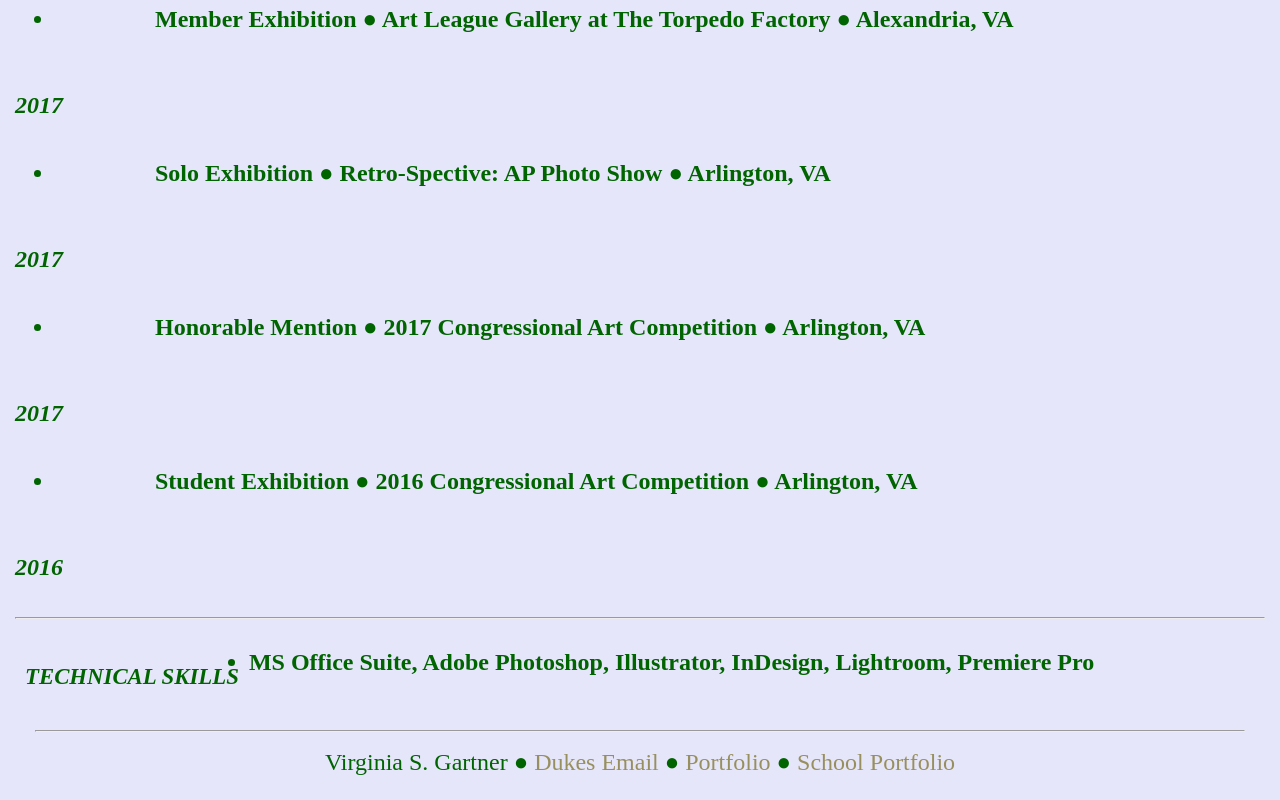
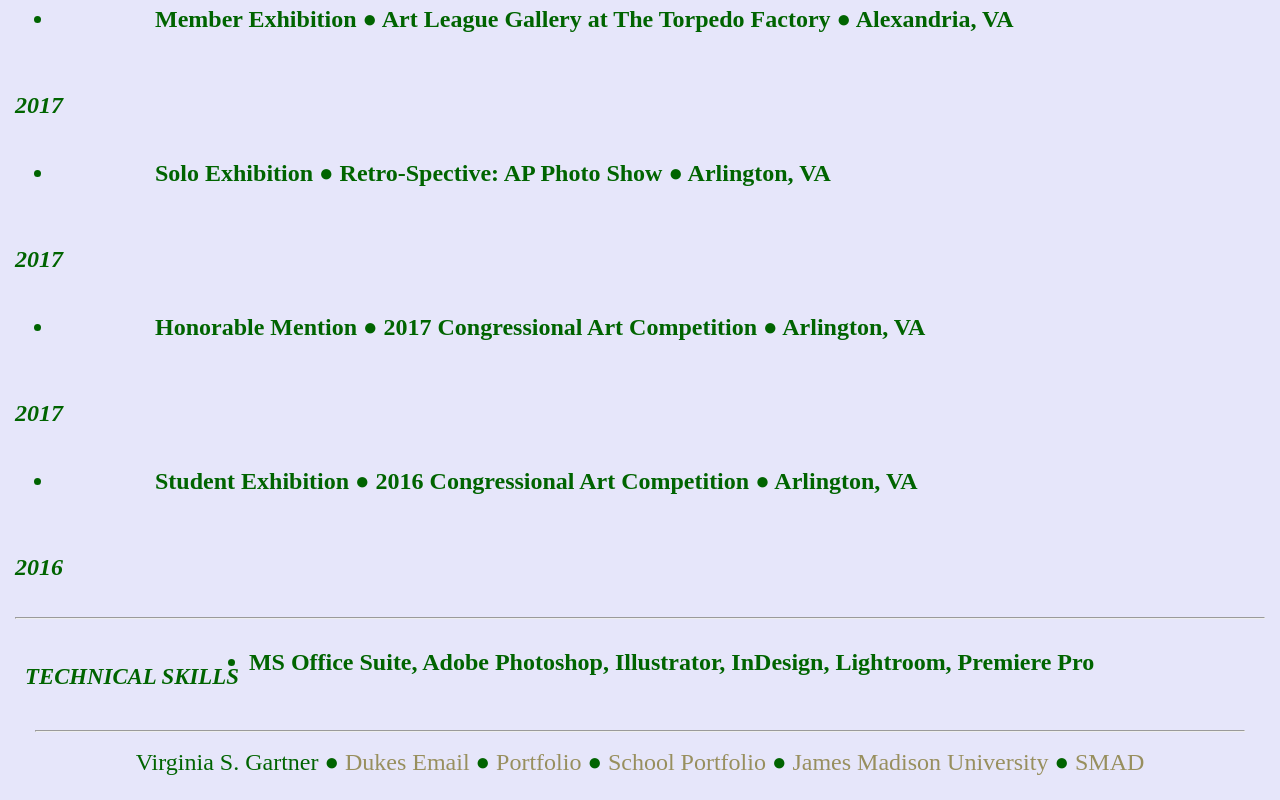
Before and after one commit to sloanegartner/sloane307, a plain HTML site: page sloanegartner.github.io/style_resume/style_resume.html in a window 1280 px wide. Shown: the part 4830-5630 px from the top of the page. Drawn offline with Linux system fonts and the light colour scheme; files that its build step writes are made by us from their sources; files whose address does not match are found by name.

Commit message:
JMU info

```diff
--- a/sloanegartner.github.io/style_resume/style_resume.html
+++ b/sloanegartner.github.io/style_resume/style_resume.html
@@ -6,7 +6,7 @@
 
 	<link rel="stylesheet" media="screen" href="style.css">
 
-	<meta name="author" content="Sloane Gartner">
+	<meta name="author" content="Sloane Gartner, gartnevs@dukes.jmu.edu">
 	<meta name="description" content="An html version of my Resume for exercise 03.">
 
 </head>
@@ -106,7 +106,7 @@
 
 <footer>
 <hr>
-Virginia S. Gartner <span>&#9679;</span> <a href="mailto:gartnevs@dukes.jmu.edu">Dukes Email</a> <span>&#9679;</span> <a href="https://www.flickr.com/photos/161006758@N03/albums" target="_blank">Portfolio</a> <span>&#9679;</span> <a href="https://www.flickr.com/search/?user_id=19363422%40N02&view_all=1&text=Sloane%20gartner%20" target="_blank">School Portfolio</a>
+Virginia S. Gartner <span>&#9679;</span> <a href="mailto:gartnevs@dukes.jmu.edu">Dukes Email</a> <span>&#9679;</span> <a href="https://www.flickr.com/photos/161006758@N03/albums" target="_blank">Portfolio</a> <span>&#9679;</span> <a href="https://www.flickr.com/search/?user_id=19363422%40N02&view_all=1&text=Sloane%20gartner%20" target="_blank">School Portfolio</a> <span>&#9679;</span> <a href="https://www.jmu.edu" target="_blank"> James Madison University</a> <span>&#9679;</span> <a href="https://www.jmu.edu/smad/#News" target="_blank"> SMAD </a>
 </footer>
 
 </body>
```
